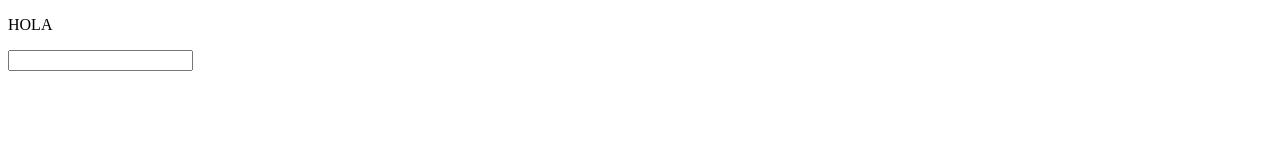
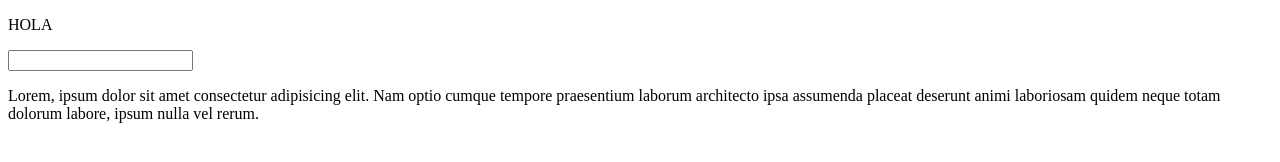
Before and after one commit to MrJamt/tec-web, a plain HTML site: page index.html in a window 1280 px wide. Drawn offline with Linux system fonts and the light colour scheme.

Commit message:
Se agrego un parrafo

```diff
--- a/index.html
+++ b/index.html
@@ -8,5 +8,6 @@
 <body>
     <p>HOLA</p>
     <input type="text">
+    <p>Lorem, ipsum dolor sit amet consectetur adipisicing elit. Nam optio cumque tempore praesentium laborum architecto ipsa assumenda placeat deserunt animi laboriosam quidem neque totam dolorum labore, ipsum nulla vel rerum.</p>
 </body>
 </html>
```
